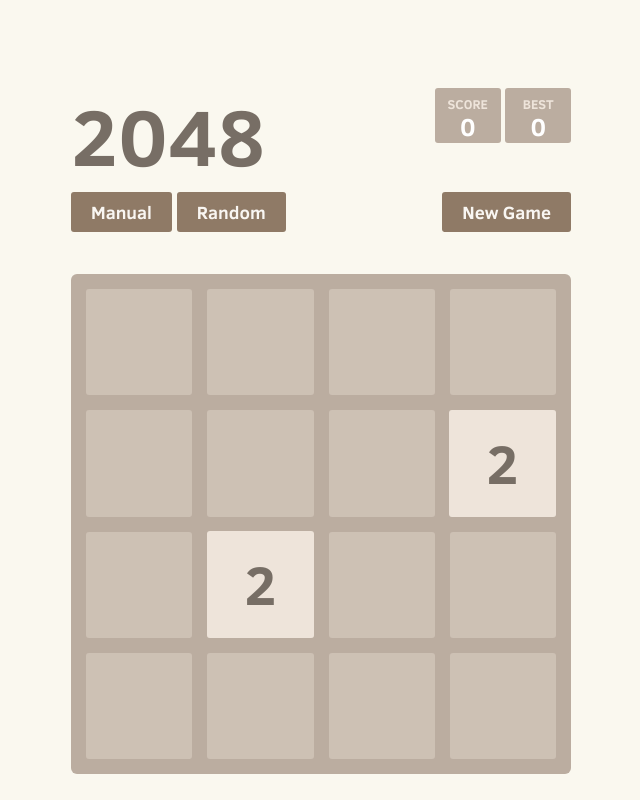
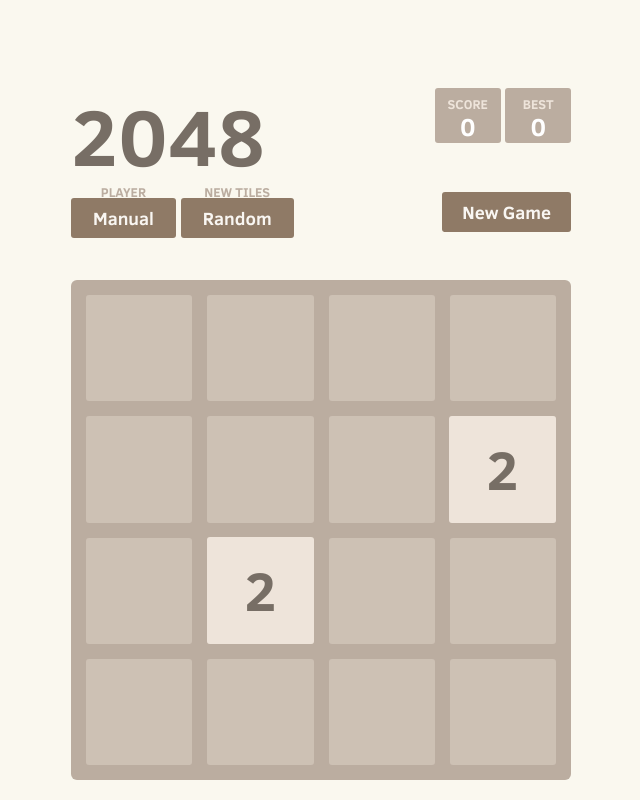
Before and after one commit to takuyakanbr/2048, a plain HTML site: page index.html in a window 1280 px wide. Shown: the top 800 px of the page, without its empty margins (319-959 px from the left). Drawn offline with Linux system fonts and the light colour scheme.

Commit message:
Add description to player and opponent buttons Add github pages link to readme

```diff
--- a/index.html
+++ b/index.html
@@ -28,8 +28,8 @@
 
     <div class="above-game">
         <div class="ai-buttons">
-          <a class="player-button">Manual</a>
-          <a class="opponent-button">Random</a>
+          <div class="player-button-container"><a class="player-button">Manual</a></div>
+          <div class="opponent-button-container"><a class="opponent-button">Random</a></div>
         </div>
       <a class="restart-button">New Game</a>
     </div>
--- a/style/main.scss
+++ b/style/main.scss
@@ -461,9 +461,37 @@ hr {
   margin-bottom: 0;
 }
 
+.player-button-container, .opponent-button-container {
+  position: relative;
+  display: inline-block;
+  margin-top: 6px;
+  font-weight: bold;
+}
+
 .player-button, .opponent-button {
   @include button;
+  padding: 0 22px;
   text-align: center;
+}
+
+.player-button-container:before, .opponent-button-container:before {
+  position: absolute;
+  width: 120%;
+  top: -12px;
+  left: -10%;
+  text-transform: uppercase;
+  font-size: 13px;
+  line-height: 13px;
+  text-align: center;
+  color: #bbada0;
+}
+
+.player-button-container::before {
+  content: 'Player';
+}
+
+.opponent-button-container::before {
+  content: 'New tiles';
 }
 
 .restart-button {
@@ -523,10 +551,8 @@ hr {
   }
 
   .player-button, .opponent-button {
-    width: 42%;
-    padding: 0;
+    padding: 0 7px;
     box-sizing: border-box;
-    margin-top: 2px;
   }
 
   .restart-button {
```
Also changed, not shown: style/main.css, 1 other file.
